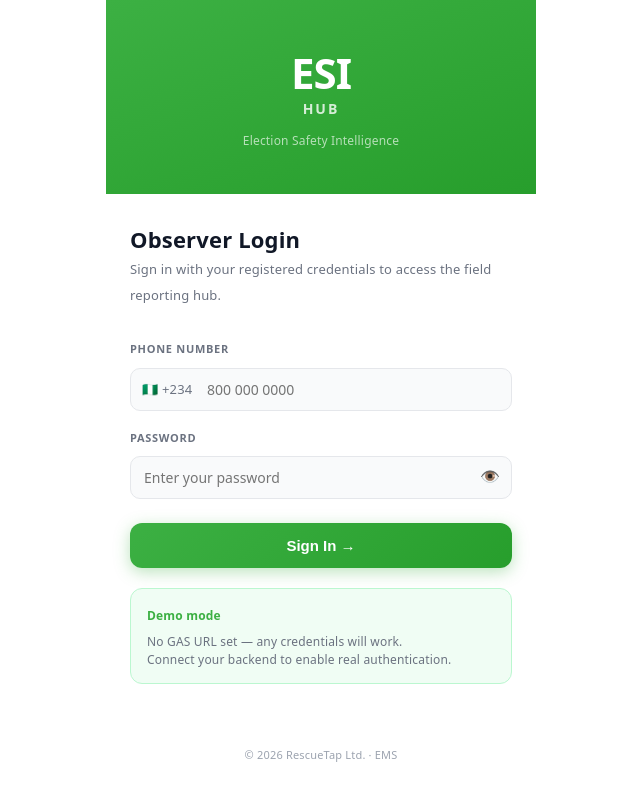
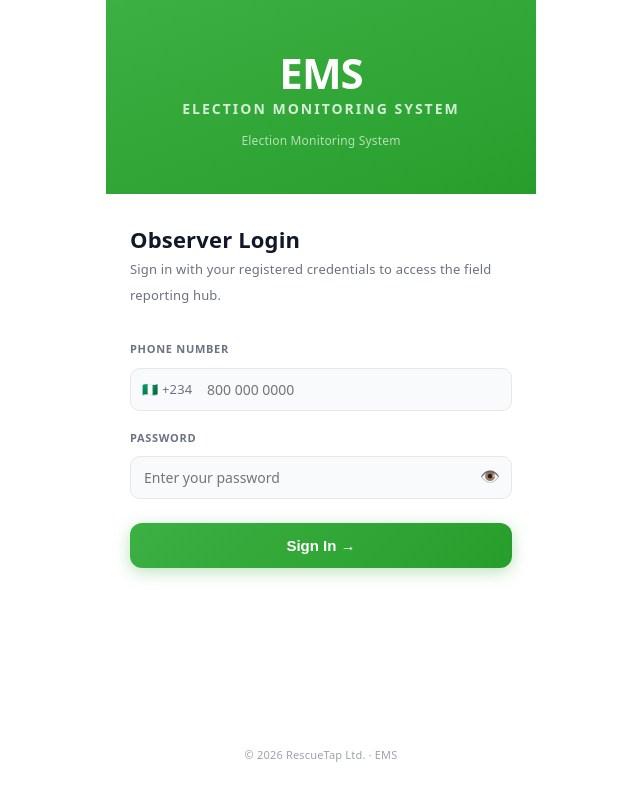
Before and after one commit to ABION-Tech/EMS, a React (Vite) app: page / in a window 1280 px wide. Shown: the whole page, without its empty margins (319-959 px from the left). Built offline with nearby package versions, Linux system fonts and the light colour scheme.

Commit message:
demo fix

```diff
--- a/src/observer-app.jsx
+++ b/src/observer-app.jsx
@@ -936,8 +936,8 @@ function HomePage({ user, onModal }) {
           </div>
         </div>
         <div style={{textAlign:"right",lineHeight:1}}>
-          <div style={{fontSize:24,fontWeight:900,color:C.green,letterSpacing:-1}}>ESI</div>
-          <div style={{fontSize:10,color:C.greyDark,fontWeight:600,marginTop:-2}}>HUB</div>
+          <div style={{fontSize:24,fontWeight:900,color:C.green,letterSpacing:-1}}>EMS</div>
+          <div style={{fontSize:10,color:C.greyDark,fontWeight:600,marginTop:-2}}>ELECTION MONITORING</div>
         </div>
       </div>
 
@@ -1006,10 +1006,10 @@ function ContactsPage() {
   const [editing, setEditing] = useState(false);
   const [draft, setDraft] = useState({ name:"", phone:"" });
 
-  // ESI team contacts
+  // EMS team contacts
   const teamContacts = [
     {name:"NEMA",              role:"National Emergency Mgmt Agency · 112", initials:"NE", tel:"tel:112"},
-    {name:"ESI Field Team",   role:"Election Safety & Intelligence", initials:"EF", tel:"tel:+2348000000003"},
+    {name:"EMS Field Team",   role:"Election Monitoring & Safety", initials:"EF", tel:"tel:+2348000000003"},
     {name:"Control Room",     role:"24/7 Emergency Line",           initials:"CR", tel:"tel:+2348000000004"},
   ];
 
@@ -1101,7 +1101,7 @@ function ContactsPage() {
         </div>
       </div>
 
-      {/* ── ESI Team ── */}
+      {/* ── EMS Team ── */}
       <div style={{fontSize:11,fontWeight:700,color:C.greyDark,textTransform:"uppercase",
         letterSpacing:1,marginBottom:8}}>INEC Team</div>
       {teamContacts.map((c,i)=>(
@@ -1268,10 +1268,10 @@ function Splash({ onDone }) {
       background:`linear-gradient(160deg,${C.green},${C.greenDark})`,
       display:"flex",flexDirection:"column",alignItems:"center",justifyContent:"center",gap:20,zIndex:1000}}>
       <div style={{textAlign:"center"}}>
-        <div style={{fontSize:38,fontWeight:900,color:"#fff",letterSpacing:-1}}>ESI</div>
-        <div style={{fontSize:15,fontWeight:600,color:"rgba(255,255,255,0.85)",marginTop:2}}>HUB</div>
-      </div>
-      <div style={{fontSize:13,color:"rgba(255,255,255,0.7)"}}>Election Safety Intelligence</div>
+        <div style={{fontSize:38,fontWeight:900,color:"#fff",letterSpacing:-1}}>EMS</div>
+        <div style={{fontSize:15,fontWeight:600,color:"rgba(255,255,255,0.85)",marginTop:2}}>ELECTION MONITORING SYSTEM</div>
+      </div>
+      <div style={{fontSize:13,color:"rgba(255,255,255,0.7)"}}>Election Monitoring System</div>
       <div style={{marginTop:16,width:48,height:4,background:"rgba(255,255,255,0.25)",borderRadius:2,overflow:"hidden"}}>
         <div style={{height:"100%",background:"#fff",borderRadius:2,animation:"loadBar 2s ease forwards"}}/>
       </div>
@@ -1416,9 +1416,9 @@ function LoginScreen({ onLogin }) {
       {/* Green header band */}
       <div style={{background:`linear-gradient(160deg,${C.green},${C.greenDark})`,
         padding:"52px 32px 40px",textAlign:"center"}}>
-        <div style={{fontSize:42,fontWeight:900,color:"#fff",letterSpacing:-1,lineHeight:1}}>ESI</div>
-        <div style={{fontSize:14,fontWeight:600,color:"rgba(255,255,255,0.8)",marginTop:2,letterSpacing:2}}>HUB</div>
-        <div style={{fontSize:12,color:"rgba(255,255,255,0.65)",marginTop:6}}>Election Safety Intelligence</div>
+        <div style={{fontSize:42,fontWeight:900,color:"#fff",letterSpacing:-1,lineHeight:1}}>EMS</div>
+        <div style={{fontSize:14,fontWeight:600,color:"rgba(255,255,255,0.8)",marginTop:2,letterSpacing:2}}>ELECTION MONITORING SYSTEM</div>
+        <div style={{fontSize:12,color:"rgba(255,255,255,0.65)",marginTop:6}}>Election Monitoring System</div>
       </div>
 
       {/* Login card */}
@@ -1482,14 +1482,6 @@ function LoginScreen({ onLogin }) {
           }
         </button>
 
-        <div style={{marginTop:20,padding:"14px 16px",background:"#F0FDF4",borderRadius:12,
-          border:`1px solid #BBF7D0`}}>
-          <div style={{fontSize:12,fontWeight:600,color:C.green,marginBottom:4}}>Demo mode</div>
-          <div style={{fontSize:12,color:C.greyDark,lineHeight:1.5}}>
-            No GAS URL set — any credentials will work.<br/>
-            Connect your backend to enable real authentication.
-          </div>
-        </div>
       </div>
 
       <div style={{padding:"0 24px 32px",textAlign:"center",fontSize:11,color:C.grey}}>
```
